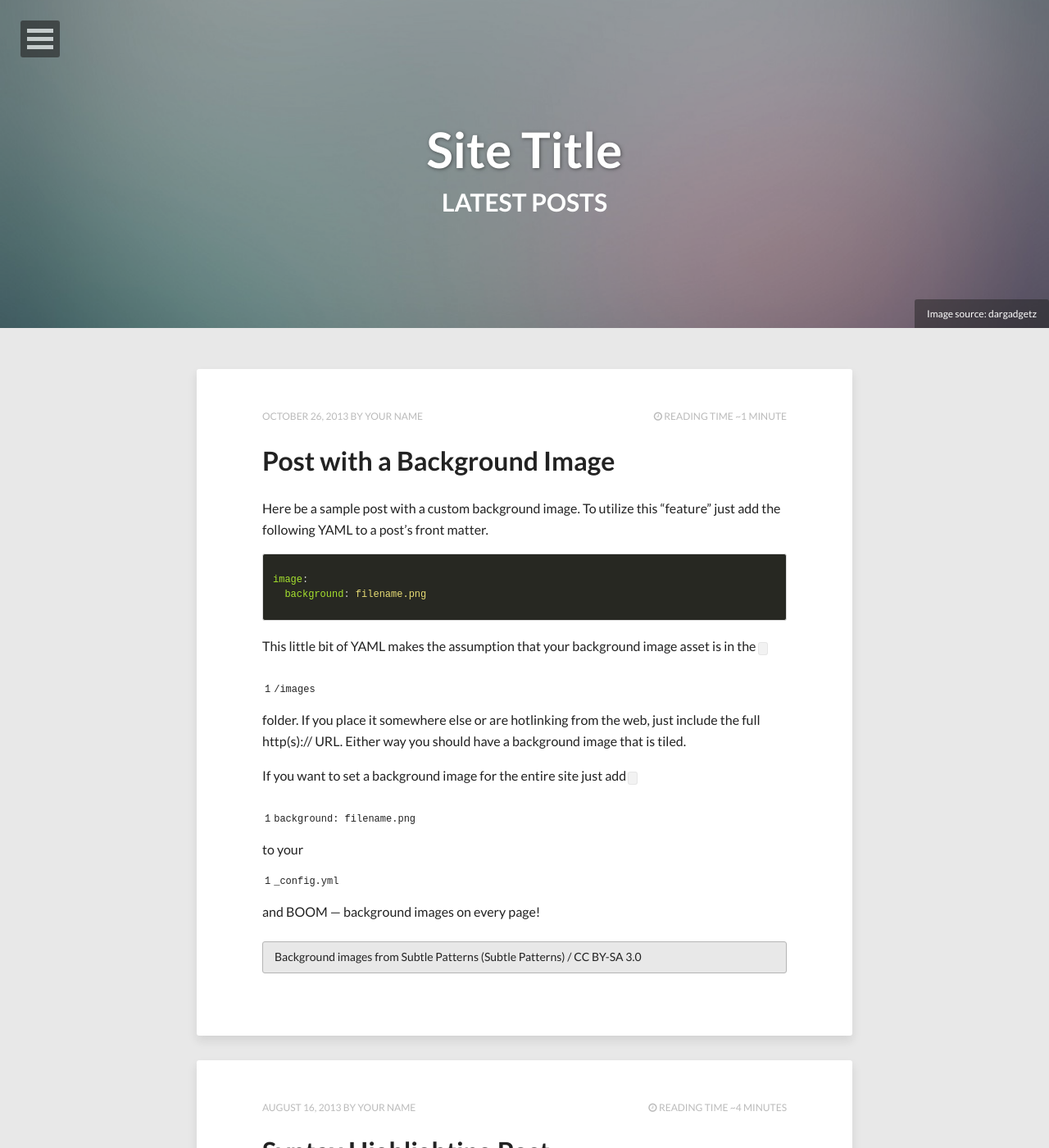
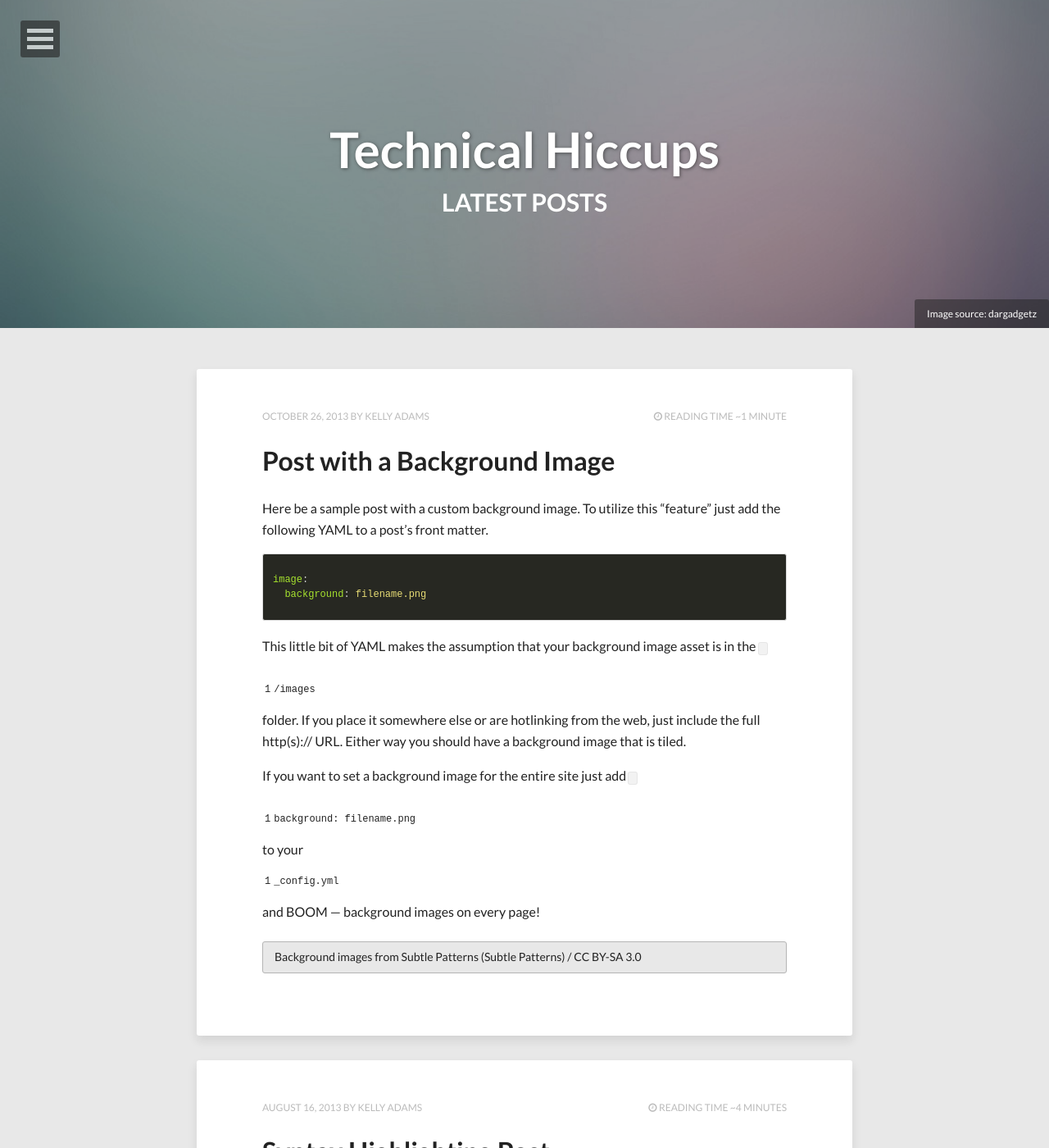
Before and after one commit to adamskt/adamskt.github.io, a Jekyll site: the page built from index.html, in a window 1280 px wide and 1400 px high. Shown: the whole window at 82% size. Built offline with Jekyll 4.4.1, drawn with Linux system fonts in a browser that asks for light colours; nearby versions of some CDN libraries; the list of posts is cut into pages by our own code; some of the changed text lies outside the part shown.

Commit message:
Initial config

```diff
--- a/_config.yml
+++ b/_config.yml
@@ -1,5 +1,5 @@
-title:            Site Title
-description:      Describe your website here.
+title:            Technical Hiccups
+description:      A blog of my technical singulti.
 disqus_shortname:
 reading_time:     true
 words_per_minute: 200
@@ -8,21 +8,17 @@ url:              http://localhost:4000
 
 # Owner/author information
 owner:
-  name:           Your Name
-  avatar:         avatar.jpg
-  bio:            "Your bio goes here. It shouldn't be super long but a good two sentences or two should suffice."
-  email:          you@email.com
+  name:           Kelly Adams
+  avatar:         http://www.gravatar.com/avatar/4ed277563b2ff0ad0b8614ec87eba9dc.png
+  bio:            "A veteran Microsoft stack code-ninja, trapped in the body of a middle-aged human."
+  email:          kelly@intellitect.com
   # Social networking links used in footer. Update and remove as you like.
-  twitter:
-  facebook:
-  github:
-  stackexchange:
-  linkedin:
-  instagram:
-  flickr:
-  tumblr:
-  # For Google Authorship https://plus.google.com/authorship
-  google_plus:
+  twitter:        https://twitter.com/adamskt
+  github:         https://github.com/adamskt/
+  stackexchange:  http://stackexchange.com/users/7347/kelly-adams
+  linkedin:       https://www.linkedin.com/in/kellytadams
+    # For Google Authorship https://plus.google.com/authorship
+  google_plus:   	https://plus.google.com/u/0/+KellyAdams75/
 
 # Background image to be tiled on all pages
 background:
@@ -43,10 +39,10 @@ links:
     external: true
 
 # http://en.wikipedia.org/wiki/List_of_tz_database_time_zones
-timezone:    America/New_York
+timezone:    America/Los_Angeles
 future:      true
 pygments:    true
-#highlighter: pygments
+highlighter: pygments
 markdown:    kramdown
 
 # https://github.com/mojombo/jekyll/wiki/Permalinks
```
Also changed, not shown: Gemfile.lock, 3 other files.
